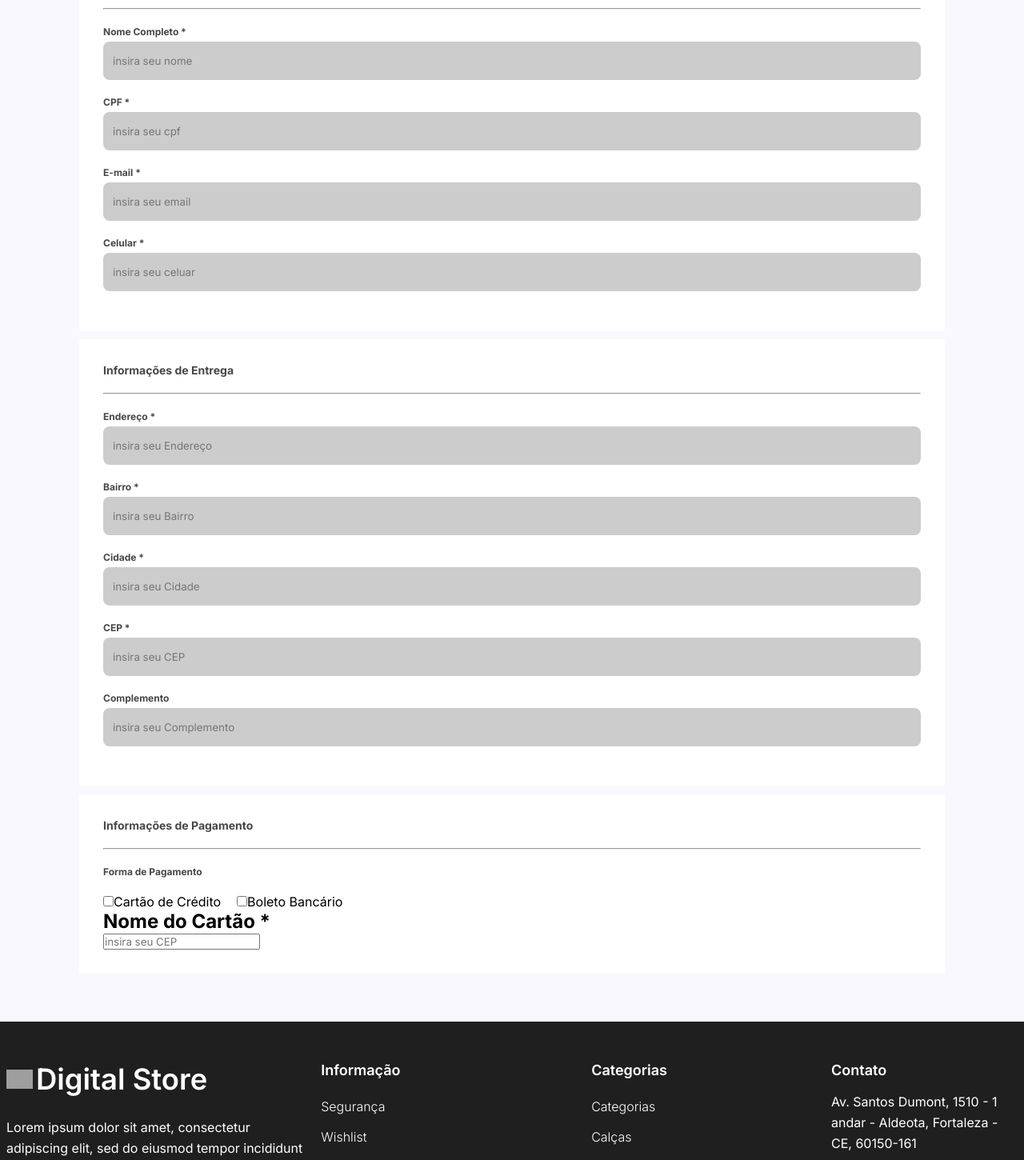
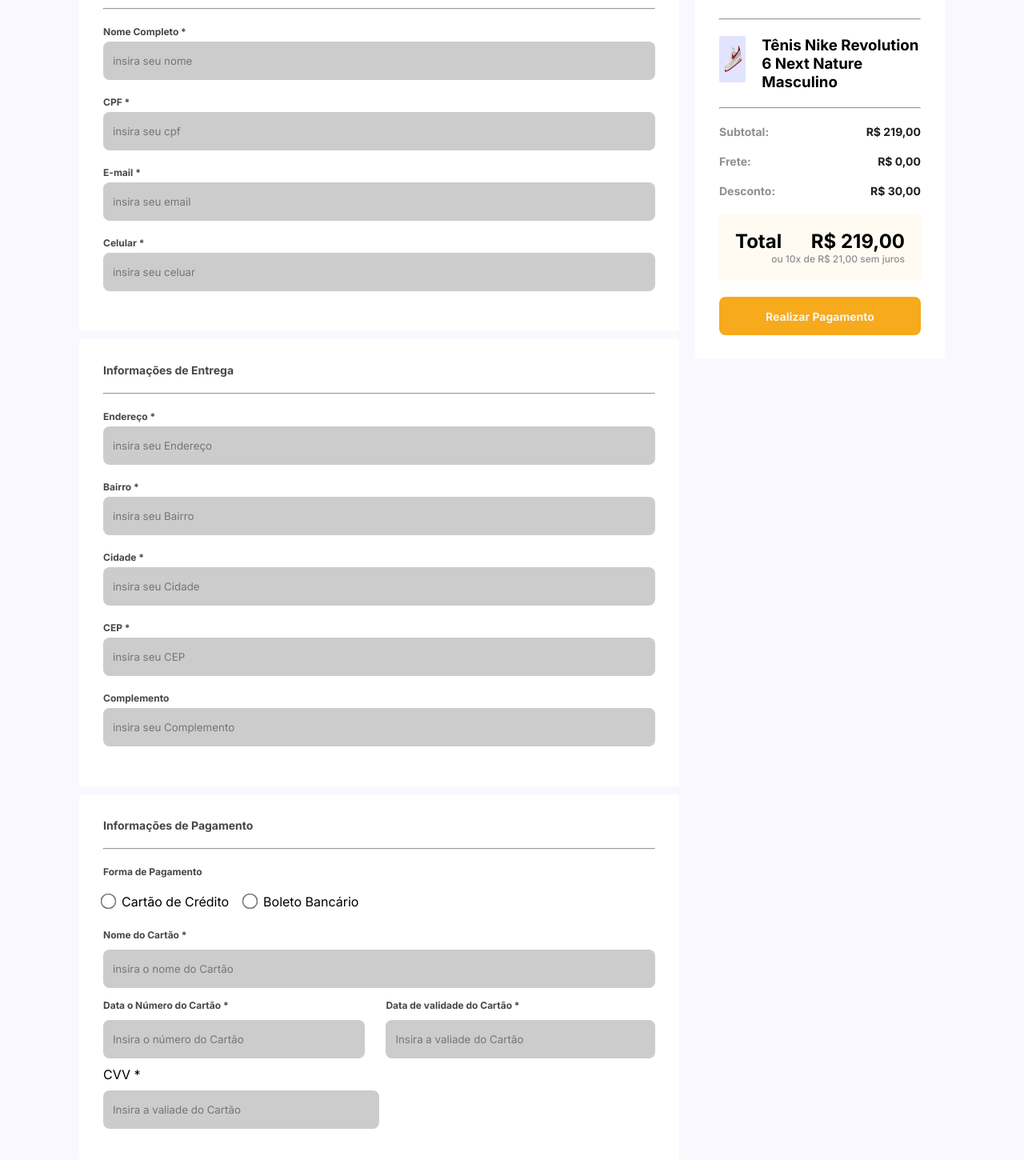
Before and after one commit to daviiisousa/Drip-store, a React (Vite) app: page /finalizarCompra in a window 1280 px wide. Shown: the part 361-1811 px from the top of the page at 80% size. Built offline with nearby package versions, Linux system fonts and the light colour scheme; no server answers; grey boxes are pictures that could not be loaded.

Commit message:
finalizar compra feita

```diff
--- a/src/Components/Buotoes/BtnWarning/BtnWarning.jsx
+++ b/src/Components/Buotoes/BtnWarning/BtnWarning.jsx
@@ -1,9 +1,9 @@
 import './BtnWarning.css'
 
-export const BtnWarning = ({texto}) => {
+export const BtnWarning = ({texto, ...props}) => {
     return (
         <>
-            <button className='btnWarning'>{texto}</button>
+            <button style={props.style} className='btnWarning'>{texto}</button>
         </>
      );
 }
--- a/src/Components/Sections/SectionFinalizarCompra/SectionFinalizarCompra.css
+++ b/src/Components/Sections/SectionFinalizarCompra/SectionFinalizarCompra.css
@@ -3,4 +3,5 @@
     padding: 30px;
     border-radius: 4px;
     margin-top: 10px;
+    width: 750px;
 }
--- a/src/Components/Sections/SectionFinalizarCompra/SectionFinalizarCompra.jsx
+++ b/src/Components/Sections/SectionFinalizarCompra/SectionFinalizarCompra.jsx
@@ -1,9 +1,9 @@
 import './SectionFinalizarCompra.css'
 
-export const SectionFinalizarCompra = ({children}) => {
+export const SectionFinalizarCompra = ({children, ...props}) => {
     return (
         <>
-            <section className="sectionInputs">
+            <section className="sectionInputs" style={props.style}>
                 {children}
             </section>
         </>
--- a/src/Pages/FinalizarCompra/FinalizarCompra.css
+++ b/src/Pages/FinalizarCompra/FinalizarCompra.css
@@ -1,42 +1,48 @@
-.sectionFinalizarComprar{
-    background-color: #F9F8FE;
+
+.mainFinalizarCompra {
+  background-color: #f9f8fe;
   padding: 60px 99px;
+  display: flex;
 }
 
-.tituloFinalizarComprar{
+.sectionFinalizarComprar{
+    margin-right: 20px;
+}
+
+.tituloFinalizarComprar {
   font-size: 32px;
   color: var(--dark-gray);
   margin-bottom: 30px;
 }
 
-.divForm{
-    background-color: #FFFFFF;
+.divForm {
+  background-color: #ffffff;
   padding: 30px;
   border-radius: 4px;
 }
 
-.tituloInformaçoesPessoais{
+.tituloInformaçoesPessoais {
   font-size: 14px;
   color: var(--dark-gray-2);
   margin-bottom: 20px;
 }
 
-.h2Informaçoes{
+.hrInformaçoes {
   margin-bottom: 20px;
 }
 
-.formInformaçoesPessoais{
+.formInformaçoesPessoais {
   display: flex;
   flex-direction: column;
 
-    label{
+  label {
     margin-bottom: 5px;
     color: var(--dark-gray-2);
     font-size: 12px;
     font-weight: 700;
   }
 
-    input{
+  input {
     margin-bottom: 20px;
     background-color: var(--light-gray-2);
     padding: 16px 12px;
@@ -45,13 +51,155 @@
   }
 }
 
-.formaDepagamento{
+.inputFinalizarComprar {
+  margin: 10px 0px;
+  background-color: var(--light-gray-2);
+  padding: 16px 12px;
+  border-radius: 8px;
+  border: none;
+  width: 100%;
+}
+
+.inputCVV {
+  margin: 10px 0px;
+  background-color: var(--light-gray-2);
+  padding: 16px 12px;
+  border-radius: 8px;
+  border: none;
+  width: 50%;
+}
+
+.divCVV{
+    display: flex;
+    flex-direction: column;
+}
+
+.labelFinalizarCompra {
+  /* margin-bottom: 20px; */
+  color: var(--dark-gray-2);
+  font-size: 12px;
+  font-weight: 700;
+}
+
+.formaDepagamento {
   font-size: 12px;
   color: var(--dark-gray-2);
   margin-bottom: 20px;
 }
 
-.formTipoCartao{
+.formTipoCartao {
+  display: flex;
+  gap: 20px;
+  margin-bottom: 20px;
+}
+
+.inputFinalizarPagmento input[type="radio"] {
+  accent-color: #c92071;
+  transform: scale(1.5);
+  margin-right: 10px;
+}
+
+.divInformaçoesCartao {
+  display: flex;
+}
+
+.divNumeroCartao {
+  margin-right: 26px;
+}
+
+.tituloFinalizarCompra{
+    font-size: 14px;
+    margin-bottom: 20px;
+}
+
+.divTotalPreco{
+    display: flex;
+    justify-content: space-between;
+}
+
+.tituloTotal{
+    font-size: 18px;
+}
+
+.preco{
+    font-weight: 700;
+    color: var(--error);
+    font-size: 18px;
+}
+
+.paragrafoPreco{
+    text-align: end;
+    font-size: 12px;
+    color: var(--light-gray);
+    font-weight: 500;
+}
+
+.sectionResumo{
+    margin-top: 60px;
+}
+
+.divResumo{
+    margin-bottom: 20px;
+}
+
+.tituloResumo{
+    margin-bottom: 20px;
+    font-size: 24px;
+}
+
+.divImgResumo{
+    background: #E2E3FF;
+    width: 71.18px;
+    height: 58px;
+    border-radius: 2.67px;
+}
+
+.imgResumo{
+    width: 100%;
+    height: 100%;
+}
+
+.divResumoItem{
     display: flex;
     gap: 20px;
 }
+
+.divDetalhesCompra{
+    display: flex;
+    flex-direction: column;
+    gap: 20px;
+}
+
+.h2DetalhesCompra{
+    display: flex;
+    justify-content: space-between;
+    font-size: 14px;
+    font-weight: 700;
+    color: var(--dark-gray);
+}
+
+.spanDetalhe{
+    font-size: 14px;
+    color: var(--light-gray);
+}
+
+.divPrecoTotal{
+    background-color: #F6AA1C0D;
+    padding: 20px;
+    margin: 20px 0px;
+}
+
+.PrecoTotal{
+    display: flex;
+    justify-content: space-between;
+
+    h2{
+        font-size: 24px;
+        font-weight: 700;
+    }
+
+    span{
+        font-size: 24px;
+        font-weight: 700;
+    }
+}
--- a/src/Pages/FinalizarCompra/FinalizarCompra.jsx
+++ b/src/Pages/FinalizarCompra/FinalizarCompra.jsx
@@ -1,8 +1,12 @@
+import { BtnWarning } from "../../Components/Buotoes/BtnWarning/BtnWarning";
 import { Footer } from "../../Components/Footer/Footer";
 import { Header } from "../../Components/Header/Header";
 import { SectionFinalizarCompra } from "../../Components/Sections/SectionFinalizarCompra/SectionFinalizarCompra";
 
 import "./FinalizarCompra.css";
+
+import sapatoPadrao from "../../assets/HomeFotos/Sapatocarrosel.png";
+import { Link } from "react-router-dom";
 
 export const FinalizarCompra = () => {
   return (
@@ -11,14 +15,14 @@ export const FinalizarCompra = () => {
         <header>
           <Header />
         </header>
-        <main>
+        <main className="mainFinalizarCompra">
           <section className="sectionFinalizarComprar">
             <h1 className="tituloFinalizarComprar">Finalizar Compra</h1>
             <SectionFinalizarCompra>
               <h2 className="tituloInformaçoesPessoais">
                 Informações Pessoais
               </h2>
-              <hr className="h2Informaçoes" />
+              <hr className="hrInformaçoes" />
               <form className="formInformaçoesPessoais" action="">
                 <label htmlFor="nome">Nome Completo *</label>
                 <input placeholder="insira seu nome" type="text" id="nome" />
@@ -37,25 +41,32 @@ export const FinalizarCompra = () => {
                 />
               </form>
             </SectionFinalizarCompra>
-
             <SectionFinalizarCompra>
               <h2 className="tituloInformaçoesPessoais">
                 Informações de Entrega
               </h2>
-              <hr className="h2Informaçoes" />
+              <hr className="hrInformaçoes" />
               <form className="formInformaçoesPessoais" action="">
                 <label htmlFor="Endereço">Endereço *</label>
-                <input placeholder="insira seu Endereço" type="text" id="Endereço" />
+                <input
+                  placeholder="insira seu Endereço"
+                  type="text"
+                  id="Endereço"
+                />
                 <label htmlFor="Bairro">Bairro *</label>
-                <input placeholder="insira seu Bairro" type="text" id="Bairro" />
+                <input
+                  placeholder="insira seu Bairro"
+                  type="text"
+                  id="Bairro"
+                />
                 <label htmlFor="Cidade">Cidade *</label>
-                <input placeholder="insira seu Cidade" type="text" id="Cidade" />
+                <input
+                  placeholder="insira seu Cidade"
+                  type="text"
+                  id="Cidade"
+                />
                 <label htmlFor="CEP">CEP *</label>
-                <input
-                  placeholder="insira seu CEP"
-                  type="text"
-                  id="CEP"
-                />
+                <input placeholder="insira seu CEP" type="text" id="CEP" />
                 <label htmlFor="Complemento">Complemento</label>
                 <input
                   placeholder="insira seu Complemento"
@@ -68,26 +79,118 @@ export const FinalizarCompra = () => {
               <h2 className="tituloInformaçoesPessoais">
                 Informações de Pagamento
               </h2>
-              <hr className="h2Informaçoes" />
-                <h2 className="formaDepagamento">Forma de Pagamento</h2>
+              <hr className="hrInformaçoes" />
+              <h2 className="formaDepagamento">Forma de Pagamento</h2>
               <form className="formTipoCartao">
-                <div>
-                  <input type="checkbox" name="" id="" />
-                  <label htmlFor="">Cartão de Crédito</label>
+                <div className="inputFinalizarPagmento">
+                  <input type="radio" name="pagamento" id="Crédito" />
+                  <label htmlFor="Crédito">Cartão de Crédito</label>
                 </div>
-                <div>
-                  <input type="checkbox" name="" id="" />
-                  <label htmlFor="">Boleto Bancário</label>
+                <div className="inputFinalizarPagmento">
+                  <input type="radio" name="pagamento" id="Bancário" />
+                  <label htmlFor="Bancário">Boleto Bancário</label>
                 </div>
               </form>
+              <form>
+                <label htmlFor="Cartao" className="labelFinalizarCompra">
+                  Nome do Cartão *
+                </label>
+                <input
+                  className="inputFinalizarComprar"
+                  placeholder="insira o nome do Cartão"
+                  type="text"
+                  id="Cartao"
+                />
+                <div className="divInformaçoesCartao">
+                  <div className="divNumeroCartao">
+                    <label htmlFor="CartaoNumero" className="labelFinalizarCompra">
+                    Data o Número do Cartão *
+                    </label>
+                    <input
+                      className="inputFinalizarComprar"
+                      placeholder="Insira o número do Cartão"
+                      type="text"
+                      id="CartaoNumero"
+                    />
+                  </div>
+                  <div>
+                    <label htmlFor="CartaoValidade" className="labelFinalizarCompra">
+                    Data de validade do Cartão *
+                    </label>
+                    <input
+                      className="inputFinalizarComprar"
+                      placeholder="Insira a valiade do Cartão"
+                      type="text"
+                      id="CartaoValidade"
+                    />
+                  </div>
+                </div>
+                <div className="divCVV">
+                  <label htmlFor="CVV *">CVV *</label>
+                  <input
+                      className="inputCVV"
+                      placeholder="Insira a valiade do Cartão"
+                      type="text"
+                      id="CVV"
+                    />
+                </div>
+              </form>
+            </SectionFinalizarCompra>
+            <SectionFinalizarCompra>
               <div>
-                <h2>Nome do Cartão *</h2>
-                <input
-                  placeholder="insira seu CEP"
-                  type="text"
-                  id="CEP"
-                />
+                <h2 className="tituloFinalizarCompra">Finalizar Compra</h2>
+                <hr className="hrInformaçoes" />
+                <div className="divTotalPreco">
+                  <h2 className="tituloTotal">Total</h2>
+                  <span className="preco">R$ 219,00</span>
+                </div>
+                <p className="paragrafoPreco">
+                  ou 10x de R$ 21,00 sem juros
+                </p>
+                <Link to={'/comprarFinalizada'}>
+                  <BtnWarning style={{width: '100%', marginTop: '20px'}} texto={'Realizar Pagamento'} />
+                </Link>
               </div>
+            </SectionFinalizarCompra>
+          </section>
+          <section className="sectionResumo">
+            <SectionFinalizarCompra style={{width: '100%'}}>
+              <div className="divResumo">
+                <h2 className="tituloResumo">RESUMO</h2>
+                <hr className="hrInformaçoes" />
+                <div className="divResumoItem">
+                  <div className="divImgResumo">
+                    <img className="imgResumo" src={sapatoPadrao} alt="" />
+                  </div>
+                  <h3>
+                  Tênis Nike Revolution 6 Next Nature Masculino
+                  </h3>
+                </div>
+              </div>
+              <hr className="hrInformaçoes" />
+              <div className="divDetalhesCompra">
+                <h2 className="h2DetalhesCompra">
+                  <span className="spanDetalhe">Subtotal:</span> R$ 219,00
+                </h2>
+                <h2 className="h2DetalhesCompra">
+                  <span className="spanDetalhe">Frete:</span> R$ 0,00
+                </h2>
+                <h2 className="h2DetalhesCompra">
+                  <span className="spanDetalhe">Desconto:</span> R$ 30,00
+                </h2>
+              </div>
+              <div className="divPrecoTotal">
+                <div className="PrecoTotal">
+                    <h2>Total</h2>
+                    <span>R$ 219,00</span>
+                  </div>
+                  <p  className="paragrafoPreco">
+                    ou 10x de R$ 21,00 sem juros
+                  </p>
+              </div>
+              <Link to={'/comprarFinalizada'}>
+                <BtnWarning texto={'Realizar Pagamento'} style={{width: '100%'}} />
+              </Link>
             </SectionFinalizarCompra>
           </section>
         </main>
```
Lines whose indentation alone changed are shown as unchanged.
